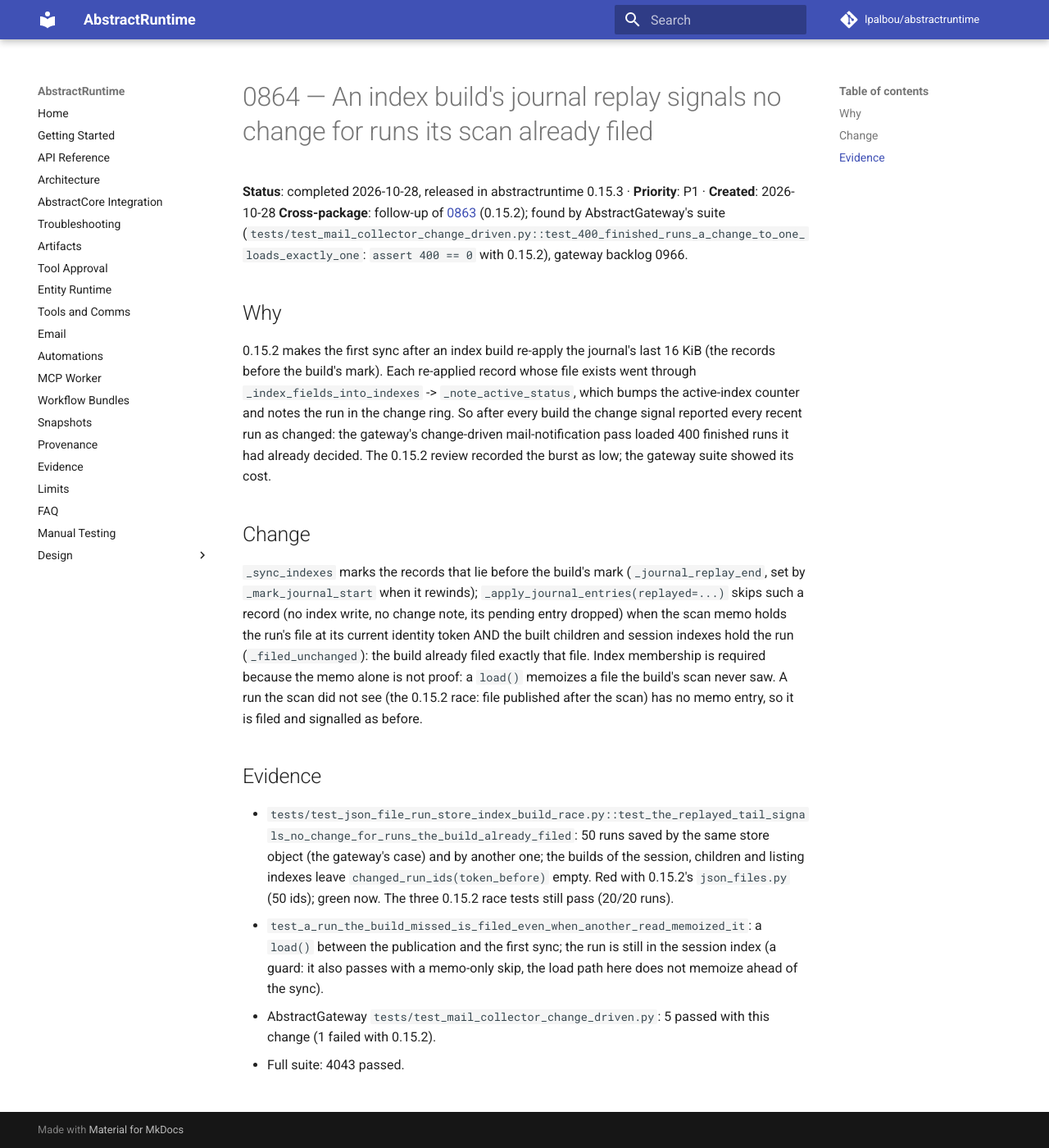
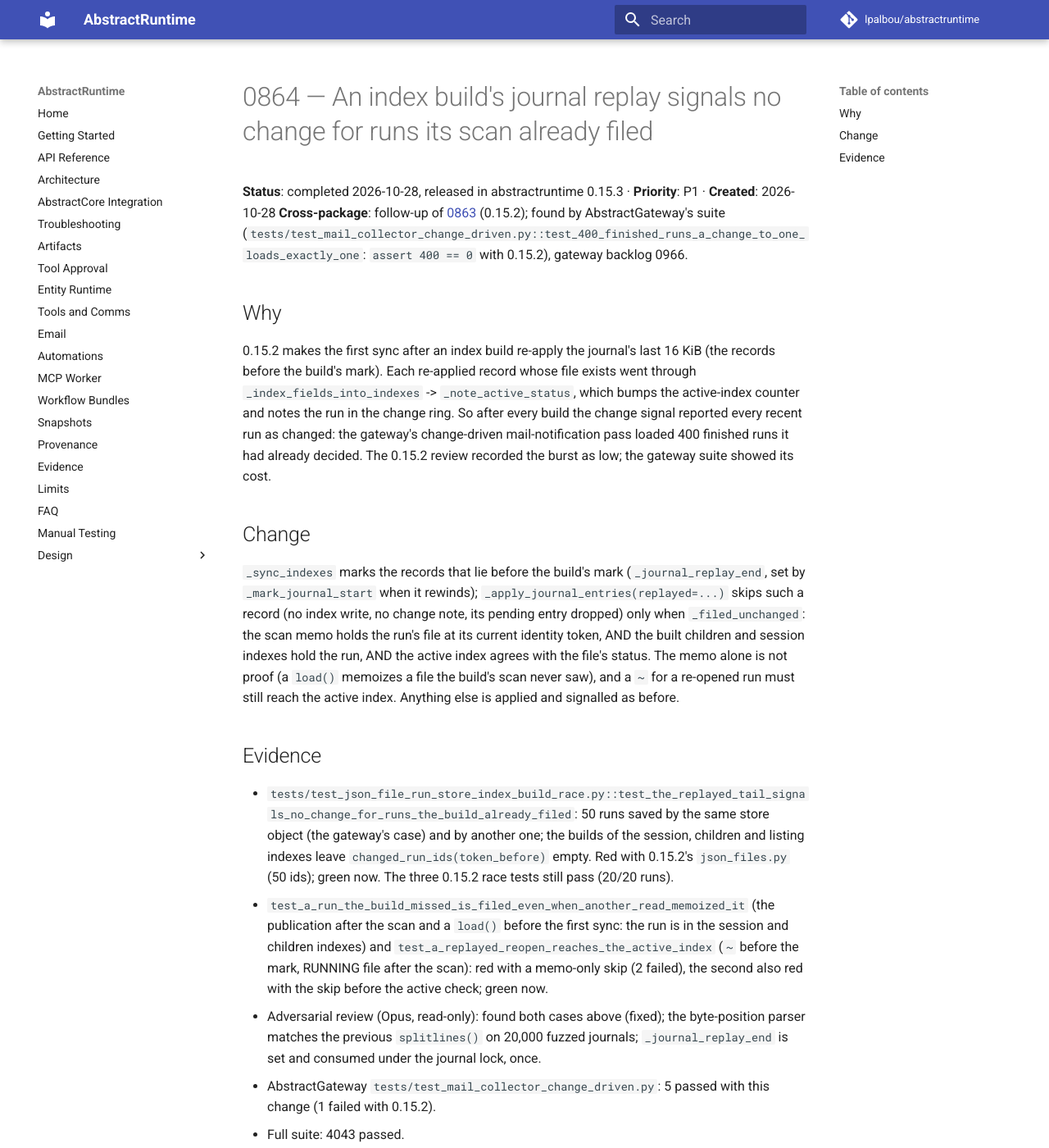
Before and after one commit to lpalbou/AbstractRuntime, an MkDocs documentation site: the page built from docs/backlog/completed/0864_index_build_replay_signals_no_change_for_filed_runs.md, in a window 1280 px wide and 1400 px high. Shown: the whole window at 82% size. Built offline with MkDocs 1.6.1 and Material for MkDocs 9.7.7, drawn with Linux system fonts in a browser that asks for light colours; comment, search, counter and statistics services are not loaded.

Commit message:
0.15.3 review: the replay skip also needs the active index to agree (a re-opened run); the memoized-load and re-open cases are red tests; docs say the three conditions

```diff
--- a/docs/backlog/completed/0864_index_build_replay_signals_no_change_for_filed_runs.md
+++ b/docs/backlog/completed/0864_index_build_replay_signals_no_change_for_filed_runs.md
@@ -15,19 +15,22 @@
 ## Change
 `_sync_indexes` marks the records that lie before the build's mark (`_journal_replay_end`, set by
 `_mark_journal_start` when it rewinds); `_apply_journal_entries(replayed=...)` skips such a record (no index write,
-no change note, its pending entry dropped) when the scan memo holds the run's file at its current identity token
-AND the built children and session indexes hold the run (`_filed_unchanged`): the build already filed exactly that
-file. Index membership is required because the memo alone is not proof: a `load()` memoizes a file the build's scan
-never saw. A run the scan did not see (the 0.15.2 race: file
-published after the scan) has no memo entry, so it is filed and signalled as before.
+no change note, its pending entry dropped) only when `_filed_unchanged`: the scan memo holds the run's file at its
+current identity token, AND the built children and session indexes hold the run, AND the active index agrees with
+the file's status. The memo alone is not proof (a `load()` memoizes a file the build's scan never saw), and a `~`
+for a re-opened run must still reach the active index. Anything else is applied and signalled as before.
 
 ## Evidence
 - `tests/test_json_file_run_store_index_build_race.py::test_the_replayed_tail_signals_no_change_for_runs_the_build_already_filed`:
   50 runs saved by the same store object (the gateway's case) and by another one; the builds of the session,
   children and listing indexes leave `changed_run_ids(token_before)` empty. Red with 0.15.2's `json_files.py`
   (50 ids); green now. The three 0.15.2 race tests still pass (20/20 runs).
-- `test_a_run_the_build_missed_is_filed_even_when_another_read_memoized_it`: a `load()` between the publication and
-  the first sync; the run is still in the session index (a guard: it also passes with a memo-only skip, the load path
-  here does not memoize ahead of the sync).
+- `test_a_run_the_build_missed_is_filed_even_when_another_read_memoized_it` (the publication after the scan and
+  a `load()` before the first sync: the run is in the session and children indexes) and
+  `test_a_replayed_reopen_reaches_the_active_index` (`~` before the mark, RUNNING file after the scan): red with a
+  memo-only skip (2 failed), the second also red with the skip before the active check; green now.
+- Adversarial review (Opus, read-only): found both cases above (fixed); the byte-position parser matches the
+  previous `splitlines()` on 20,000 fuzzed journals; `_journal_replay_end` is set and consumed under the journal
+  lock, once.
 - AbstractGateway `tests/test_mail_collector_change_driven.py`: 5 passed with this change (1 failed with 0.15.2).
 - Full suite: 4043 passed.
```
Also changed, not shown: CHANGELOG.md (+4 -2 lines), 2 other files.
